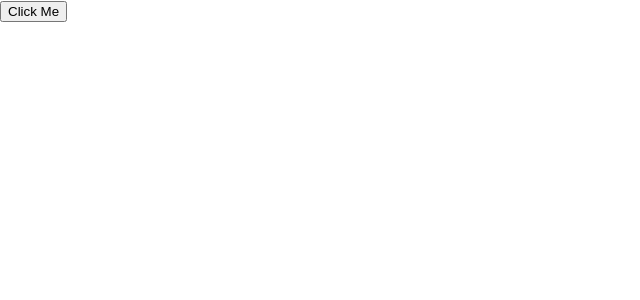
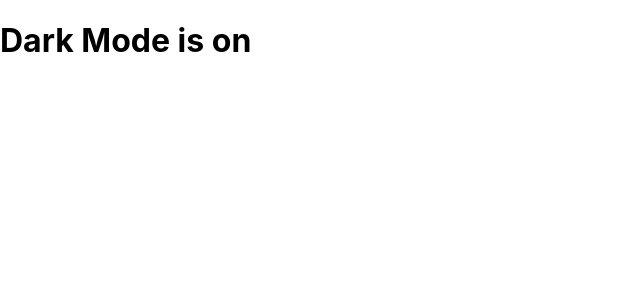
Before and after one commit to malithw1987465/firstapp, a React (Create React App) app in the folder firstapp/: page / in a window 1280 px wide. Shown: the top 300 px of the page, without its empty margins (0-640 px from the left). Built offline with nearby package versions, Linux system fonts and the light colour scheme.

Commit message:
User Events Video

```diff
--- a/firstapp/src/App.js
+++ b/firstapp/src/App.js
@@ -1,10 +1,10 @@
-import Btn from './Btn';
 import './App.css';
+import ModeToggler from './ModeToggler';
 
 
 function App() {
  return(
-  <Btn/>
+  <ModeToggler/>
  );
 }
 
--- /dev/null
+++ b/firstapp/src/ModeToggler.js
@@ -0,0 +1,12 @@
+function ModeToggler(){
+    const darkModeOn=true;
+    const darkMode=<h1>Dark Mode is on</h1>
+    const lightMode=<h1>Light Mode is on</h1>
+return(
+    <div>
+        {darkModeOn ? darkMode : lightMode}
+    </div>
+);
+}
+
+export default ModeToggler;
```
